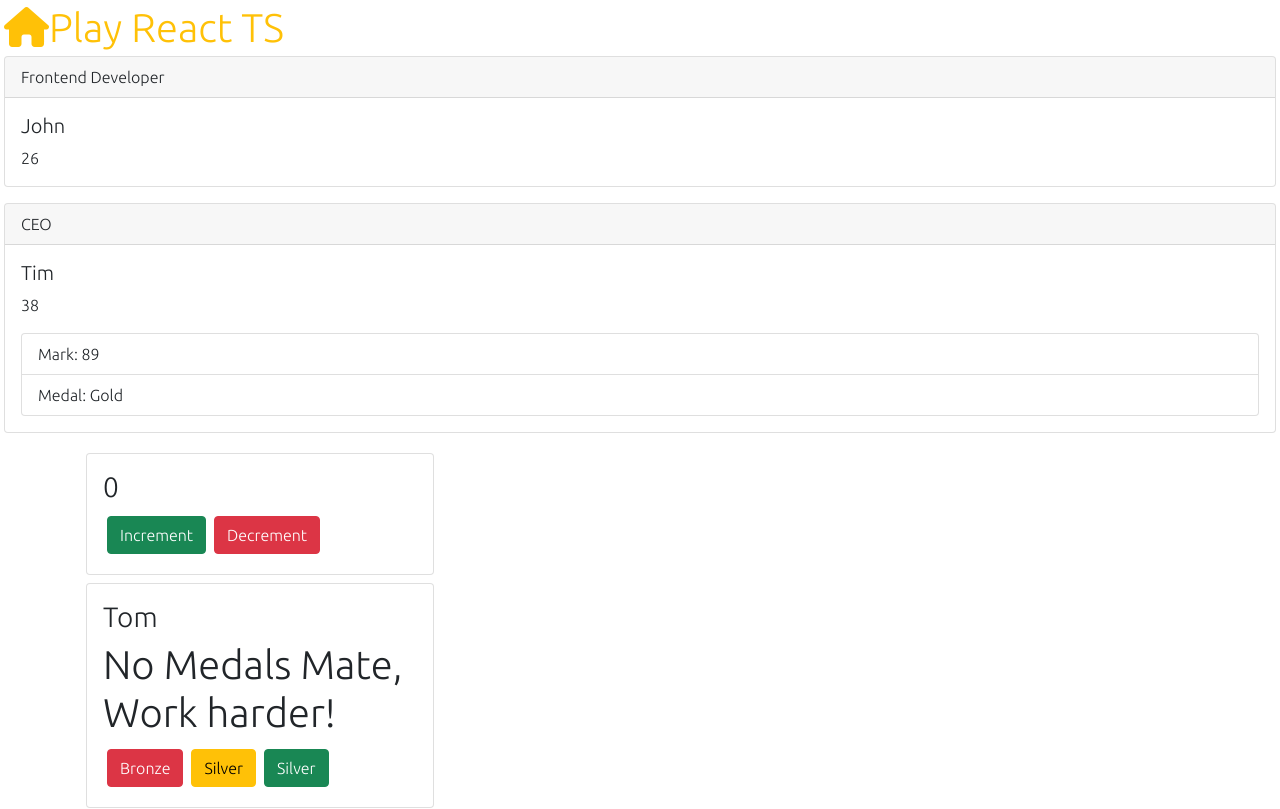
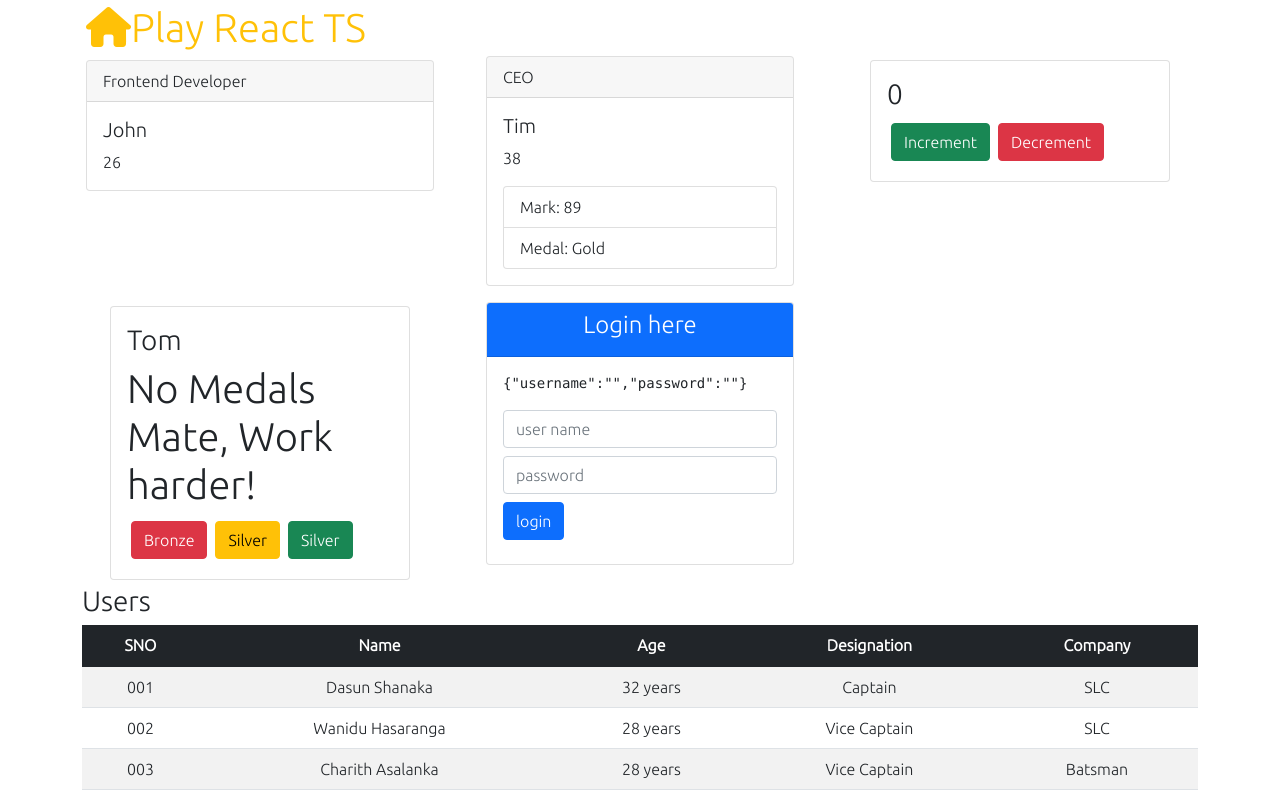
Before and after one commit to abhimax/react-with-ts-crash, a React (Create React App) app: page / in a window 1280 px wide. Shown: the top 809 px of the page. Built offline with nearby package versions, Linux system fonts and the light colour scheme.

Commit message:
fix: layout cleanup

```diff
--- a/src/App.tsx
+++ b/src/App.tsx
@@ -10,18 +10,38 @@ import UserList from './components/UserList';
 
 function App() {
   return (
-    <React.Fragment>
-      <h1 className="text-warning m-1"> <i className="fa fa-home"></i>Play React TS</h1>
+    <div className="container">
+      <div className="row">
+        <h1 className="text-warning m-1"> <i className="fa fa-home"></i>Play React TS</h1>
+      </div>
 
-      <Customer name="John" age={26} title="Frontend Developer"/>
-      <Employee name="Tim" age={38} title="CEO"/>
-      <Counter></Counter>
-      <MedalProvider name="Tom"/>
-      <br/>
-      <LoginForm/>
-      <br/>
-      <UserList/>
-    </React.Fragment>
+      <div className="row">
+        <div className="col col-md-4">
+          <Customer name="John" age={26} title="Frontend Developer" />
+        </div>
+        <div className="col col-md-4">
+          <Employee name="Tim" age={38} title="CEO" />
+        </div>
+
+        <div className="col col-md-4">
+          <Counter></Counter>
+        </div>
+      </div>
+
+      <div className="row">
+        <div className="col col-md-4">
+          <MedalProvider name="Tom" />
+        </div>
+        <div className="col col-md-4">
+          <LoginForm />
+        </div>
+      </div>
+
+      <div className="row">
+        <UserList />
+      </div>
+
+    </div>
   );
 }
 
--- a/src/components/Counter.tsx
+++ b/src/components/Counter.tsx
@@ -29,7 +29,7 @@ let decrement = ():void => {
         <React.Fragment>
             <div className="container">
                 <div className="row">
-                    <div className="col-md-4">
+                    <div className="col">
                         <div className="card m-1">
                             <div className="card-body">
                                 <p className="h3">{state.count}</p>
--- a/src/components/Employee.tsx
+++ b/src/components/Employee.tsx
@@ -17,8 +17,10 @@ let Employee: React.FC<IProps> = ({ name, age, title }) => {
         medal: "Gold",
     });
     return (
-        <React.Fragment>
-            <div className="card text-bg-secondary mb-3 m-1">
+        <div className="container">
+            <div className="row">
+                <div className="col">
+                <div className="card text-bg-secondary mb-3">
                 <div className="card-header">{title}</div>
                 <div className="card-body">
                     <h5 className="card-title">{name}</h5>
@@ -29,8 +31,11 @@ let Employee: React.FC<IProps> = ({ name, age, title }) => {
                     </ul>
                 </div>
             </div>
+                </div>
+            </div>
 
-        </React.Fragment>
+
+        </div>
     )
 };
 export default Employee;
--- a/src/components/LoginForm.tsx
+++ b/src/components/LoginForm.tsx
@@ -34,7 +34,7 @@ return(
     <React.Fragment>
         <div className="container">
             <div className="row">
-                <div className="col-md-4">
+                <div className="col">
                     <div className="card">
                         <div className="card-header text-center bg-primary text-white">
                             <p className="h4">Login here</p>
--- a/src/components/MedalProvider.tsx
+++ b/src/components/MedalProvider.tsx
@@ -23,7 +23,7 @@ let MedalProvider: React.FC<IProps> = ({ name}) =>{
         <React.Fragment>
             <div className="container">
                 <div className="row">
-                    <div className="col-md-4">
+                    <div className="col">
                         <div className="card m-1">
                             <div className="card-body">
                                 <p className="h3">{name}</p>
```
